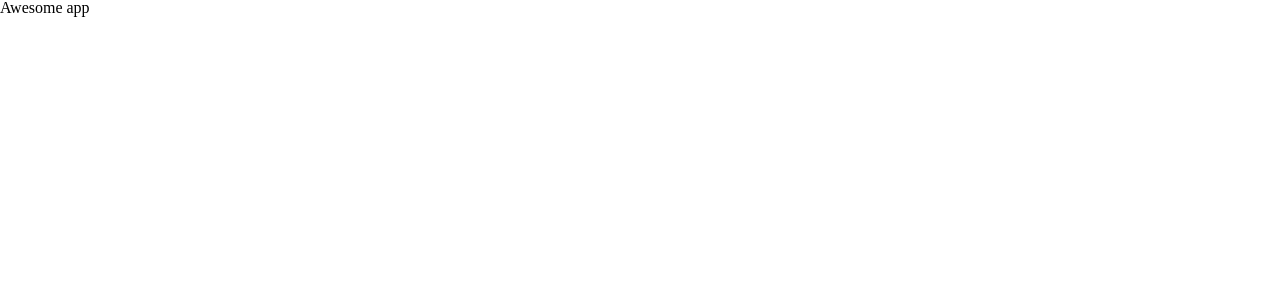
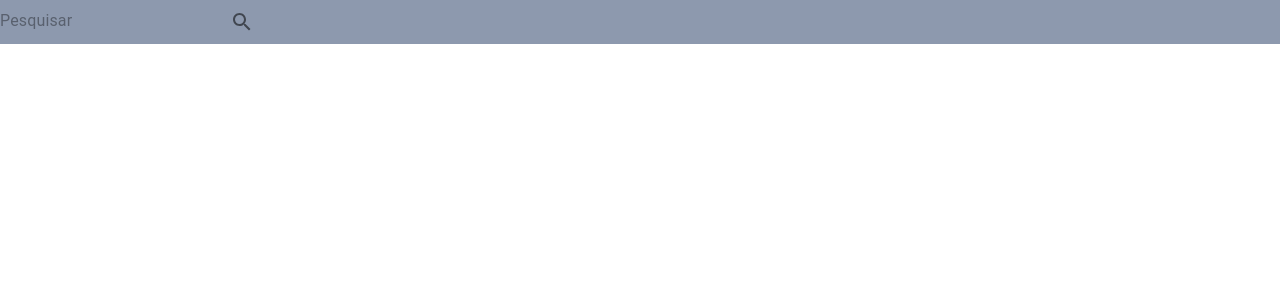
Before and after one commit to bellapegoraro/neo-provafront, a React (Create React App) app: page / in a window 1280 px wide. Shown: the top 300 px of the page. Built offline with nearby package versions, Linux system fonts and the light colour scheme.

Commit message:
feat: added header component

```diff
--- a/src/App.js
+++ b/src/App.js
@@ -1,5 +1,11 @@
+import Header from "./components/header/index";
+
 const App = () => {
-  return <div>Awesome app</div>;
+  return (
+    <div>
+      <Header />
+    </div>
+  );
 };
 
 export default App;
--- /dev/null
+++ b/src/components/header/index.jsx
@@ -0,0 +1,12 @@
+import Search from "../search/index";
+import { Container } from "./style";
+
+const Header = () => {
+  return (
+    <Container>
+      <Search />
+    </Container>
+  );
+};
+
+export default Header;
--- /dev/null
+++ b/src/components/header/style.js
@@ -0,0 +1,7 @@
+import styled from "styled-components";
+
+const Container = styled.div`
+  background-color: #8d99ae;
+`;
+
+export { Container };
--- a/src/components/search/index.jsx
+++ b/src/components/search/index.jsx
@@ -1,7 +1,9 @@
-import { Container } from "./styles";
+import { Container } from "./style";
 import IconButton from "@material-ui/core/IconButton";
 import { makeStyles } from "@material-ui/core/styles";
 import SearchIcon from "@material-ui/icons/Search";
+import InputBase from "@material-ui/core/InputBase";
+
 const Search = () => {
   const useStyles = makeStyles((theme) => ({
     iconButton: {
@@ -11,6 +13,11 @@ const Search = () => {
   const classes = useStyles();
   return (
     <Container>
+      <InputBase
+        className={classes.input}
+        placeholder="Pesquisar"
+        inputProps={{ "aria-label": "search your pokemon" }}
+      />
       <IconButton
         type="submit"
         className={classes.iconButton}
@@ -23,59 +30,3 @@ const Search = () => {
 };
 
 export default Search;
-
-// import React from "react";
-
-// import Paper from "@material-ui/core/Paper";
-// import InputBase from "@material-ui/core/InputBase";
-// import Divider from "@material-ui/core/Divider";
-
-// import MenuIcon from "@material-ui/icons/Menu";
-
-// import DirectionsIcon from "@material-ui/icons/Directions";
-
-// const useStyles = makeStyles((theme) => ({
-//   root: {
-//     padding: "2px 4px",
-//     display: "flex",
-//     alignItems: "center",
-//     width: 400,
-//   },
-//   input: {
-//     marginLeft: theme.spacing(1),
-//     flex: 1,
-//   },
-//   iconButton: {
-//     padding: 10,
-//   },
-//   divider: {
-//     height: 28,
-//     margin: 4,
-//   },
-// }));
-
-// export default function CustomizedInputBase() {
-//   const classes = useStyles();
-
-//   return (
-//     <Paper component="form" className={classes.root}>
-//       <IconButton className={classes.iconButton} aria-label="menu">
-//         <MenuIcon />
-//       </IconButton>
-//       <InputBase
-//         className={classes.input}
-//         placeholder="Search Google Maps"
-//         inputProps={{ "aria-label": "search google maps" }}
-//       />
-
-//       <Divider className={classes.divider} orientation="vertical" />
-//       <IconButton
-//         color="primary"
-//         className={classes.iconButton}
-//         aria-label="directions"
-//       >
-//         <DirectionsIcon />
-//       </IconButton>
-//     </Paper>
-//   );
-// }
```
Also changed, not shown: 2 other files (tests, documents, lock files or other folders).
